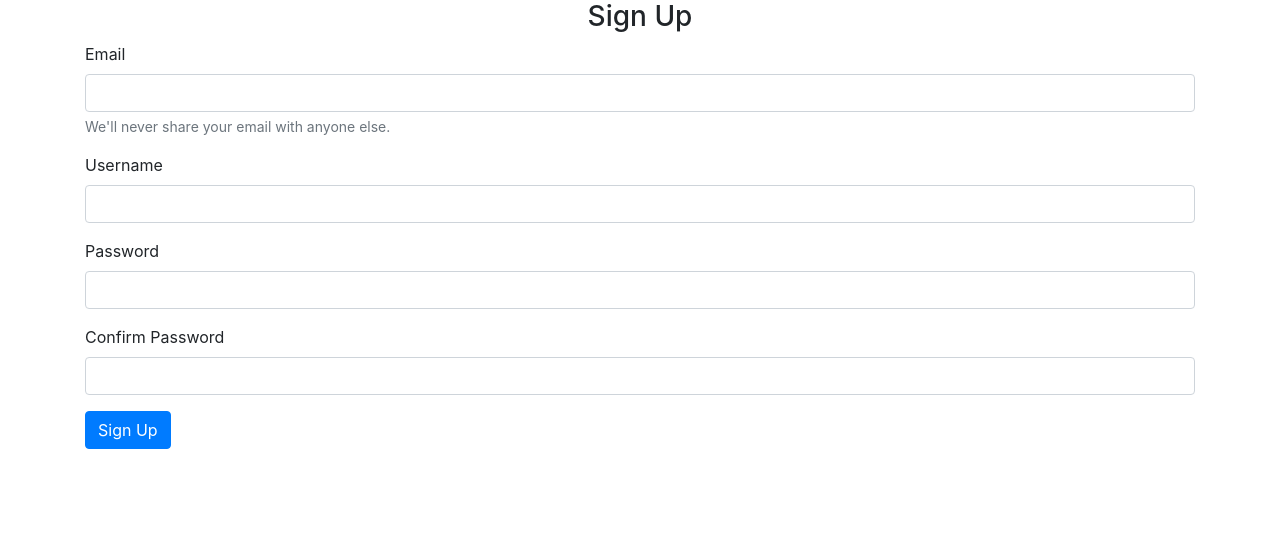
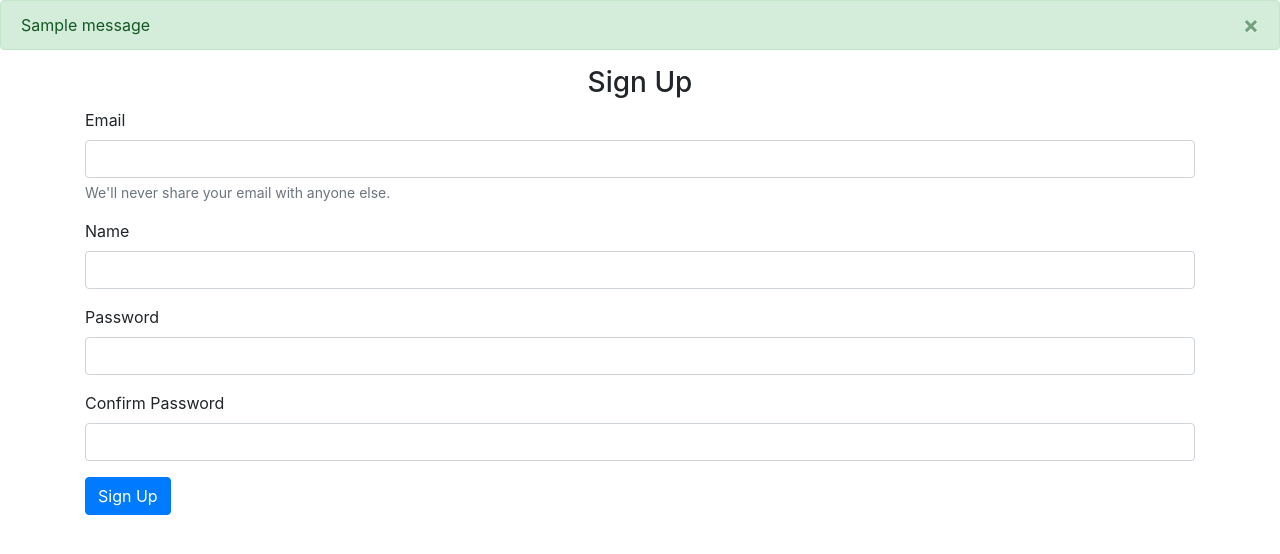
Before and after one commit to GabrUelRodrigues/python_flask_tutorial, a Flask app: page /sign-up in a window 1280 px wide. Shown: the part 56-610 px from the top of the page. Run offline with Flask 3, Linux system fonts and the light colour scheme; one stand-in notice (Sample message) is shown.

Commit message:
User alerts and getting data from forms with POST requests

```diff
--- a/website/auth.py
+++ b/website/auth.py
@@ -1,9 +1,31 @@
-from flask import Blueprint, render_template
+from flask import Blueprint, render_template, request, flash
 
 auth = Blueprint("auth", __name__)
 
 @auth.route("/sign-up", methods=["GET", "POST"])
 def sign_up():
+	if request.method == "POST":
+		email = request.form.get("email")
+		name = request.form.get("name")
+		password1 = request.form.get("password1")
+		password2 = request.form.get("password2")
+
+		if len(email) <= 4:
+			flash("Email must be at least 4 characters.", category="error")
+
+		elif len(name) <= 1:
+			flash("Name must be at least 2 characters.", category="error")
+
+		elif len(password1) < 8:
+			flash("Password must be at least 8 characters.", category="error")
+
+		elif password1 != password2:
+			flash("Passwords don't match.", category="error")
+
+		else:
+			#Add user to the database
+			flash("Account created!", category="success")
+
 	return render_template("sign_up.html")
 
 @auth.route("/login", methods=["GET", "POST"])
--- a/website/templates/base.html
+++ b/website/templates/base.html
@@ -24,6 +24,28 @@
 	</header>
 
 	<main>
+		{% with messages = get_flashed_messages(with_categories=true) %}
+			{% if messages %}
+				{% for category, message in messages %}
+					{% if category == "error" %}
+						<div class="alert alert-danger alert-dismissible fade show" role="alert">
+							{{ message }}
+							<button type="button" class="close" data-dismiss="alert" aria-label="Close">
+								<span aria-hidden="true">&times;</span>
+							</button>
+					  	</div>
+					{% else %}
+						<div class="alert alert-success alert-dismissible fade show" role="alert">
+							{{ message }}
+							<button type="button" class="close" data-dismiss="alert" aria-label="Close">
+								<span aria-hidden="true">&times;</span>
+							</button>
+					  	</div>
+					{% endif %}
+				{% endfor %}
+			{% endif %}
+		{% endwith %}
+
 		<div class="container">
 			{% block content %}Content{% endblock  %}
 		</div>
--- a/website/templates/sign_up.html
+++ b/website/templates/sign_up.html
@@ -11,12 +11,12 @@
 	  <small id="emailHelp" class="form-text text-muted">We'll never share your email with anyone else.</small>
 	</div>
 	<div class="form-group">
-		<label for="username">Username</label>
-		<input type="text" class="form-control" id="username" name="username">
+		<label for="name">Name</label>
+		<input type="text" class="form-control" id="name" name="name">
 	</div>
 	<div class="form-group">
-	  <label for="password">Password</label>
-	  <input type="password" class="form-control" id="password" name="password">
+	  <label for="password1">Password</label>
+	  <input type="password" class="form-control" id="password1" name="password1">
 	</div>
 	<div class="form-group">
 		<label for="password2">Confirm Password</label>
```
